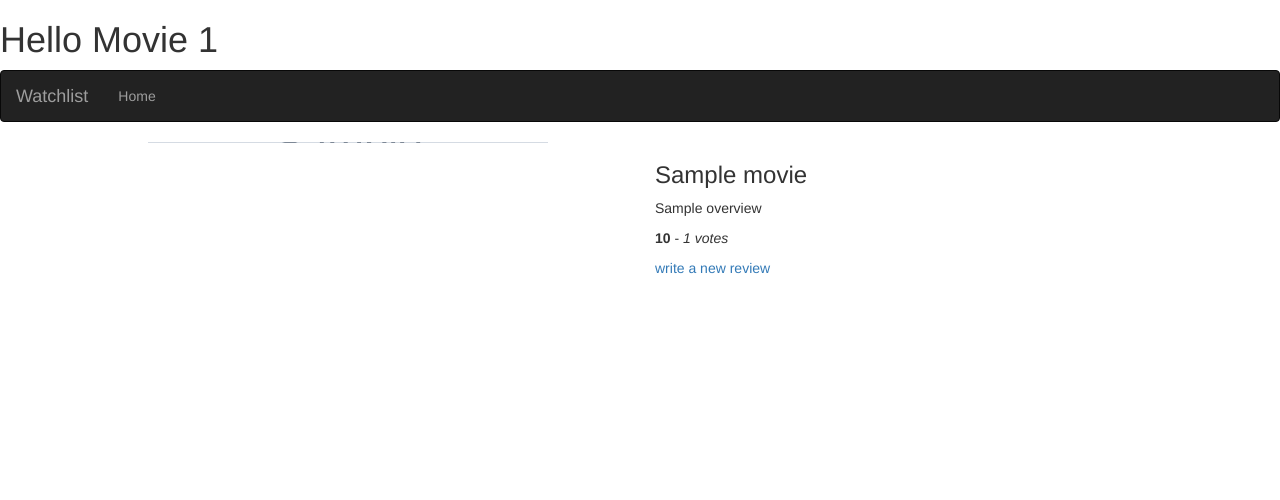
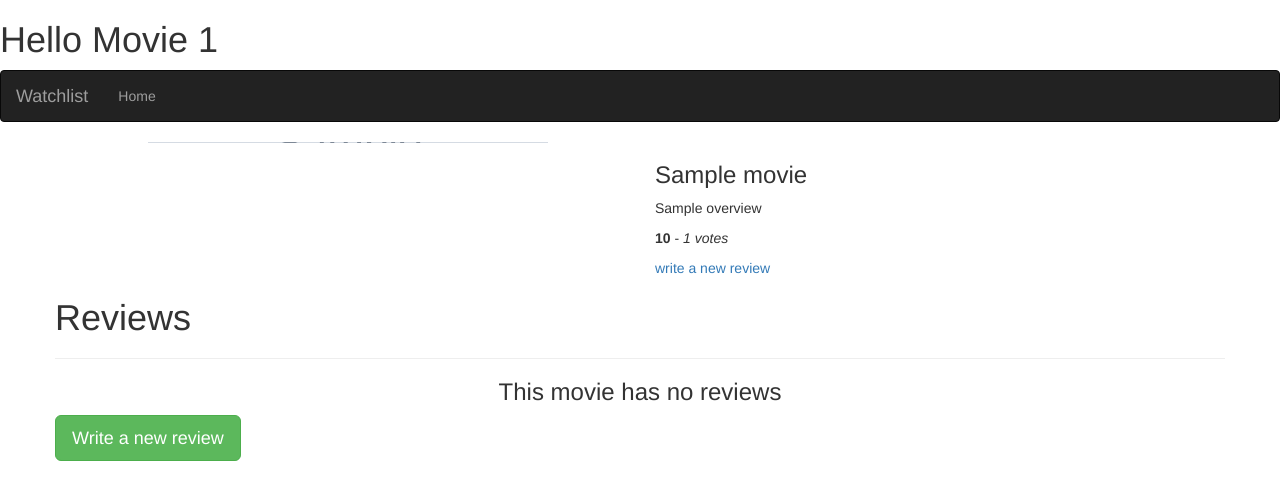
Before and after one commit to dan-jugz/bingers, a Flask app: template app/templates/movie.html in a window 1280 px wide. Shown: the top 500 px of the page. Run offline with Flask 2, Linux system fonts and the light colour scheme; the template is opened without the code that fills it: most values are stand-ins (such as "Sample title", 1, 10 or a date in 2020); grey boxes marked "Sample" are stand-in pictures; parts of the project's set-up code (start-up, migrations or seed data) failed here and were passed over; some libraries are stand-ins or nearby versions.

Commit message:
display the reviews on a movie onclicking it

```diff
--- a/app/templates/macros.html
+++ b/app/templates/macros.html
@@ -10,5 +10,14 @@
         </div>
 
     {% endfor %}
+{% endmacro %}
 
+    <!-- displaying reviews macro -->
+    {% macro displayReviews(review_list) %}
+    {% for review in review_list %}
+    <div class="col-xs-12 col-sm-4 col-md-4 col-lg-4 review-card">
+        <h2> {{ review.title}} </h2>
+        <p> {{ review.review | truncate(30) }}</p>
+    </div>
+    {% endfor %}
 {% endmacro %}
--- a/app/templates/movie.html
+++ b/app/templates/movie.html
@@ -9,16 +9,23 @@
     <div class="row">
         <div class="col-xs-6 col-sm-6 col-md-6 col-lg-6 posterPath" style="background: url({{movie.poster}}) no-repeat center center">
         </div>
-
         <div class="col-xs-6 col-sm-6 col-md-6 col-lg-6 movie-details">
             <h3>{{ movie.title }}</h3>
-
             <p class="overview"> {{ movie.overview }}</p>
             <p class="ratings"> <b> {{ movie.vote_average }}</b> - <i>{{ movie.vote_count}} votes </i> </p>
             <a class="ratings" href="/movie/review/new/{{movie.id}}">write a new review</a>
-
         </div>
     </div>
 
+    <div class="row">
+        <h1>Reviews</h1>
+        <hr>
+        {% if reviews %}
+            {{macro.displayReviews(reviews)}}
+        {% else%}
+            <h3 class="text-center">This movie has no reviews </h3>
+            <a class="btn btn-success btn-lg text-center" href="/movie/review/new/{{movie.id}}"> Write a new review</a>
+        {% endif %}
+    </div>
 </div>
 {% endblock %}
```
